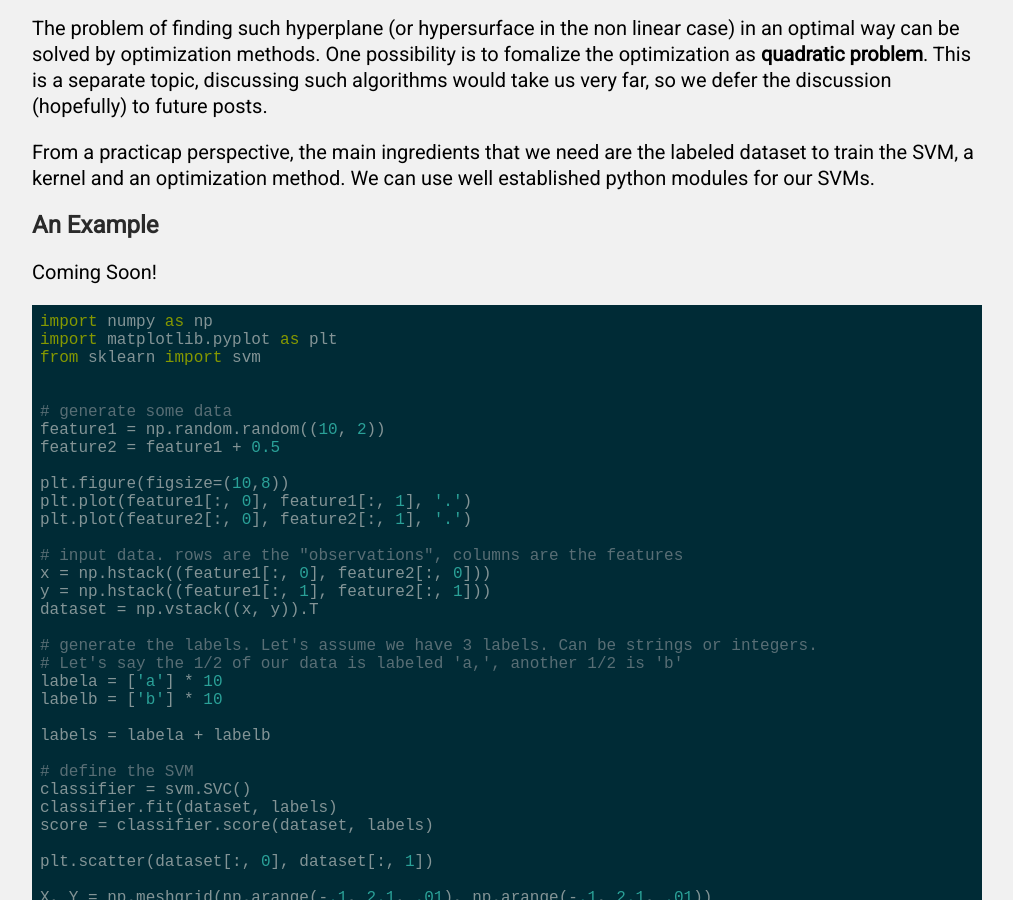
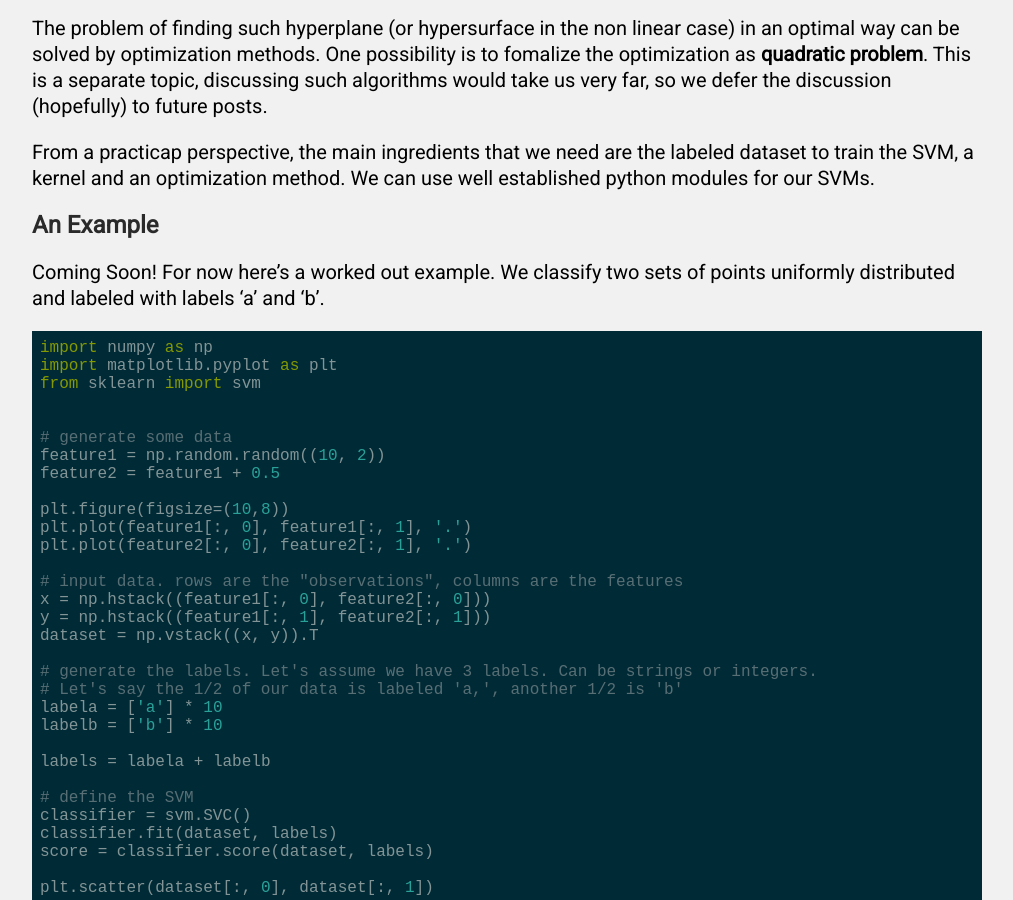
Before and after one commit to FullSimplify/FullSimplify.github.io, a Jekyll site: the page built from _posts/2000-01-02-Support-Vector-Machines,-a-Gentle-Introduction.md, in a window 1280 px wide and 900 px high, scrolled down 7319 px. Shown: the whole window, without its empty margins (133-1146 px from the left). Built offline with Jekyll 4.4.1, drawn with Linux system fonts in a browser that asks for light colours; formulas are drawn with MathJax 3.

Commit message:
Update 2000-01-02-Support-Vector-Machines,-a-Gentle-Introduction.md

````diff
--- a/_posts/2000-01-02-Support-Vector-Machines,-a-Gentle-Introduction.md
+++ b/_posts/2000-01-02-Support-Vector-Machines,-a-Gentle-Introduction.md
@@ -219,7 +219,7 @@
 
 ## An Example
 
-Coming Soon!
+Coming Soon! For now here's a worked out example. We classify two sets of points uniformly distributed and labeled with labels 'a' and 'b'.
 
 
 ```python
````
